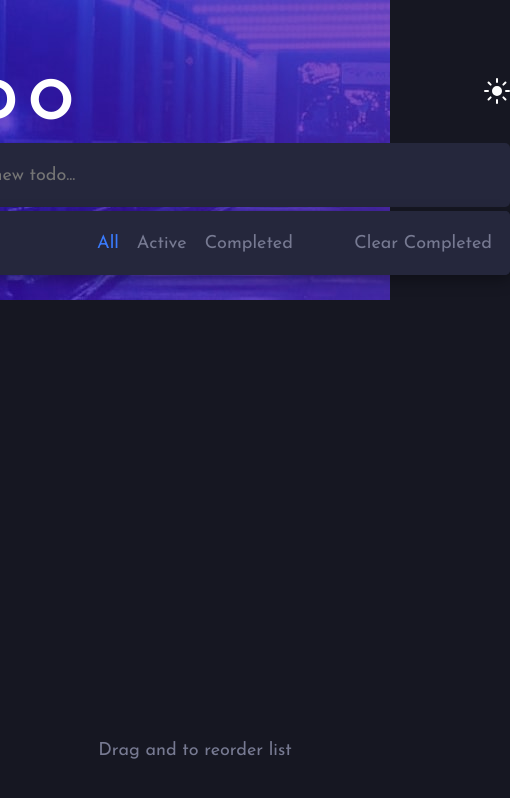
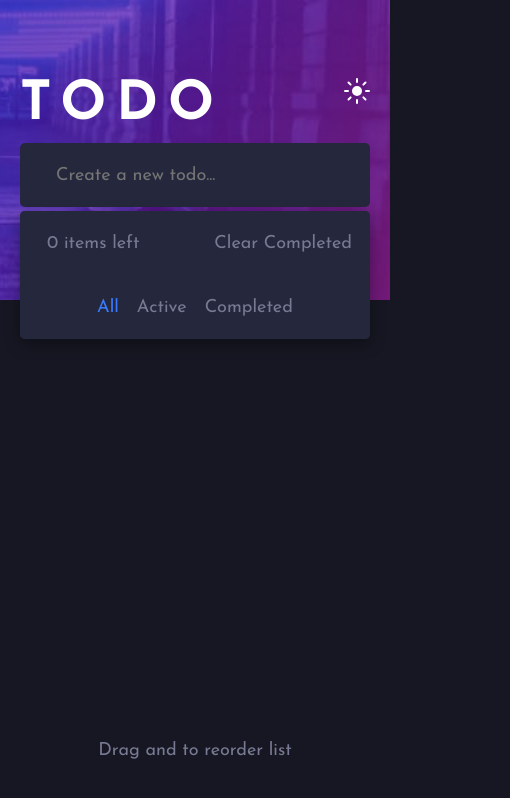
Before and after one commit to RianNegreiros/todo-app-main-frontend-mentor, a React (Create React App) app: page / in a window 390 px wide. Shown: the top 798 px of the page, 510 px wide, since content can reach past the window. Built offline with nearby package versions, Linux system fonts and the light colour scheme.

Commit message:
feat: more responsive design

```diff
--- a/src/components/Header/header-styles.scss
+++ b/src/components/Header/header-styles.scss
@@ -8,7 +8,8 @@
   position: absolute;
   top: 0;
   left: 0;
-  width: 100vw;
+  max-width: 100vw;
+  width: 100%;
   height: 300px;
   background-image: url(../../assets//images/bg-desktop-dark.jpg);
   background-repeat: no-repeat;
@@ -17,7 +18,8 @@
   .title-theme-container {
     display: flex;
     justify-content: space-between;
-    width: 35rem;
+    max-width: 35rem;
+    width: 100%;
     margin-bottom: 5rem;
 
     h1 {
@@ -48,16 +50,18 @@
   }
 }
 
-@media (max-width: 375px) {
+@media (max-width: 425px) {
   .header {
-    width: 100vw;
+    max-width: 100vw;
+    width: 100%;
     background-image: url(../../assets/images/bg-mobile-dark.jpg);
     background-position: center;
 
     .title-theme-container {
       display: flex;
       justify-content: space-between;
-      width: 350px;
+      max-width: 350px;
+      width: 100%;
       margin-bottom: 5rem;
     }
   }
--- a/src/components/Input/input-styles.scss
+++ b/src/components/Input/input-styles.scss
@@ -5,7 +5,8 @@
   align-items: center;
   position: absolute;
   top: 17%;
-  width: 35rem;
+  max-width: 35rem;
+  width: 100%;
   height: 64px;
   border-radius: 5px;
   background-color: $Very-Dark-Desaturated-Blue;
@@ -61,7 +62,7 @@
   }
 }
 
-@media (max-width: 375px) {
+@media (max-width: 425px) {
   .input-container {
     width: 350px;
   }
--- a/src/components/Todos/todos-styles.scss
+++ b/src/components/Todos/todos-styles.scss
@@ -6,7 +6,8 @@
   display: flex;
   flex-direction: column;
   align-items: center;
-  width: 35rem;
+  max-width: 35rem;
+  width: 100%;
   border-radius: 5px;
   z-index: 10;
   background-color: $Very-Dark-Desaturated-Blue;
@@ -111,8 +112,10 @@
     display: flex;
     justify-content: center;
     align-items: center;
+    flex-wrap: wrap;
     position: relative;
-    width: 35rem;
+    max-width: 35rem;
+    width: 100%;
     height: 64px;
     border-radius: 5px;
     background: $Very-Dark-Desaturated-Blue;
@@ -197,7 +200,7 @@
   }
 }
 
-@media (max-width: 375px) {
+@media (max-width: 425px) {
   .todosUl {
     width: 350px;
 
```
